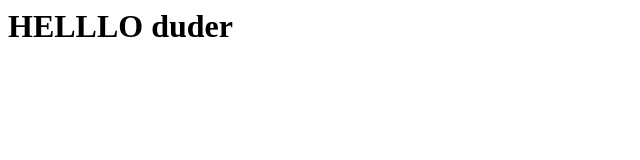
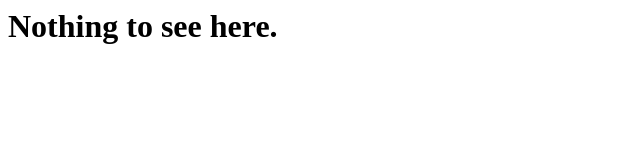
Before and after one commit to thorduragust/pivotal, a plain HTML site: page index.html in a window 1280 px wide. Shown: the whole page, without its empty margins (0-640 px from the left). Drawn offline with Linux system fonts and the light colour scheme.

Commit message:
Update index.html

```diff
--- a/index.html
+++ b/index.html
@@ -1,5 +1,5 @@
 <html>
   <body>
-    <h1>HELLLO duder</h1>
+    <h1>Nothing to see here.</h1>
   </body>
 </html>
```
